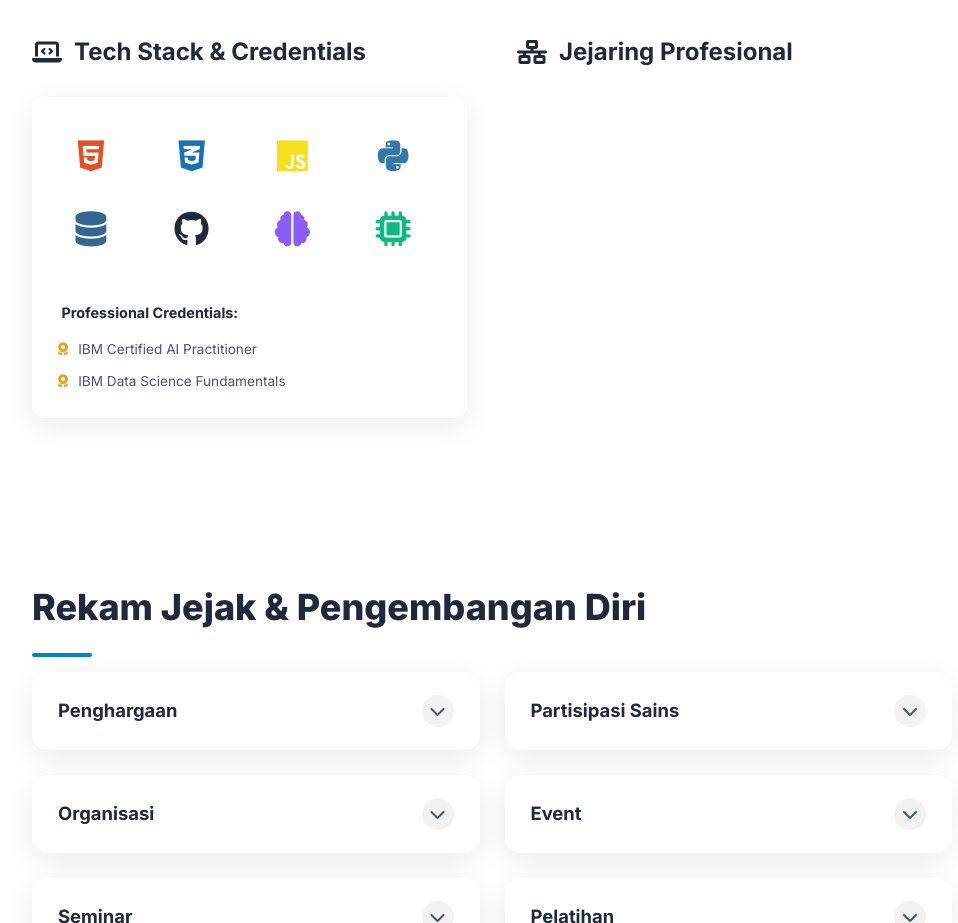
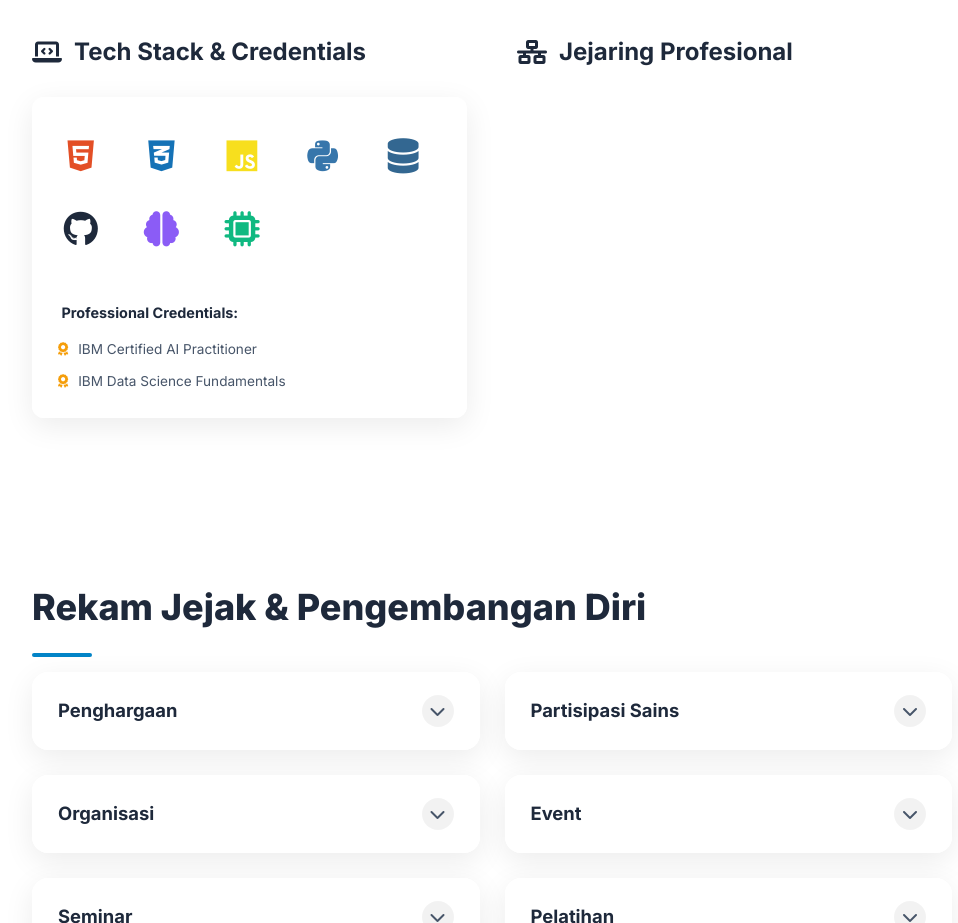
Before and after one commit to khohar25/portofolio, a plain HTML site: page index.html in a window 1280 px wide. Shown: the part 1980-2903 px from the top of the page, without its empty margins (298-1256 px from the left). Drawn offline with Linux system fonts and the light colour scheme; no server answers; some icons are missing.

Commit message:
Update index.html

```diff
--- a/index.html
+++ b/index.html
@@ -143,7 +143,8 @@
                     <div class="tech-section">
                         <h3 class="sub-heading-inline"><i class="fas fa-laptop-code"></i> Tech Stack & Credentials</h3>
                         <div style="background: var(--card-bg); border: 1px solid var(--border-color); border-radius: 12px; padding: 25px; box-shadow: var(--shadow); backdrop-filter: blur(10px);">
-                            <div class="tech-icons" style="display: grid; grid-template-columns: repeat(4, 1fr); gap: 20px; text-align: center;">
+
+                            <div class="tech-icons" style="display: grid; grid-template-columns: repeat(auto-fit, minmax(60px, 1fr)); gap: 20px; text-align: center;">
                                 <div title="HTML5"><i class="fab fa-html5" style="color: #e34f26; font-size: 2.2rem;"></i></div>
                                 <div title="CSS3"><i class="fab fa-css3-alt" style="color: #1572b6; font-size: 2.2rem;"></i></div>
                                 <div title="JavaScript"><i class="fab fa-js" style="color: #f7df1e; font-size: 2.2rem;"></i></div>
```
